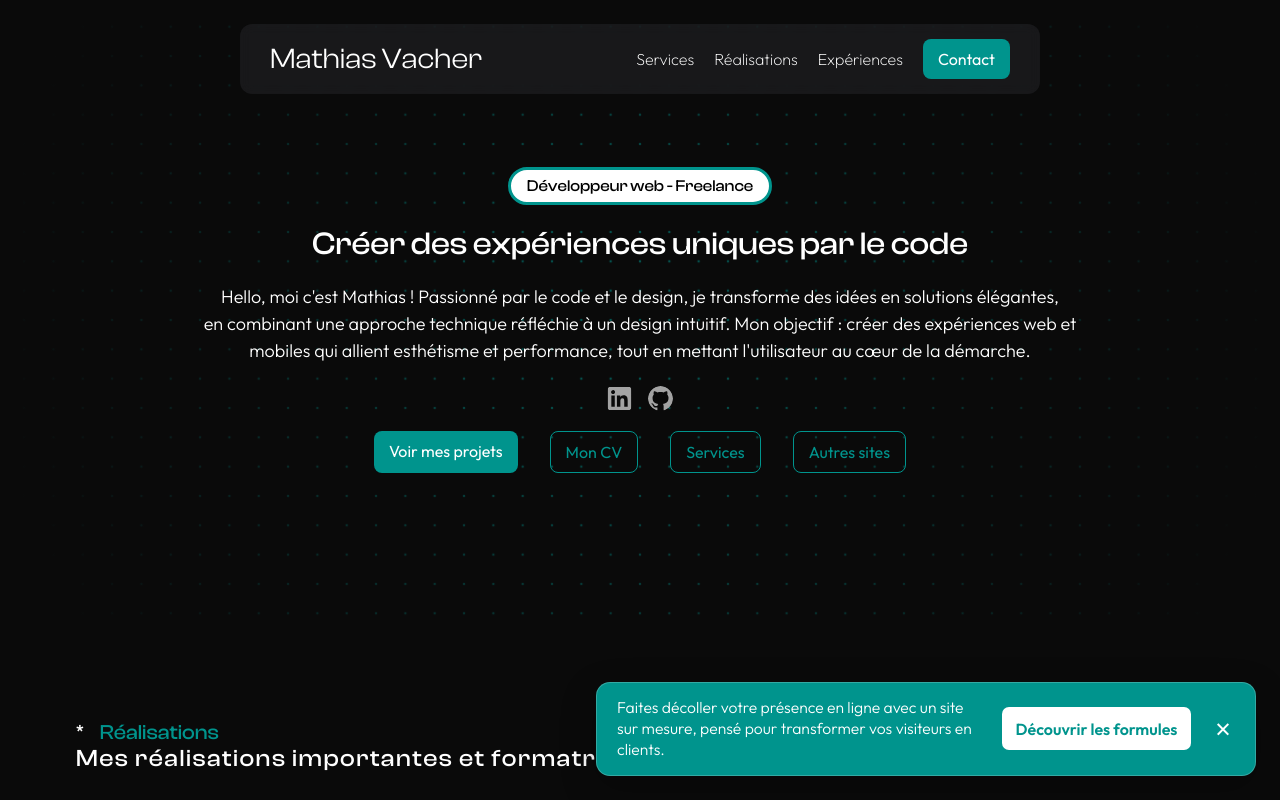
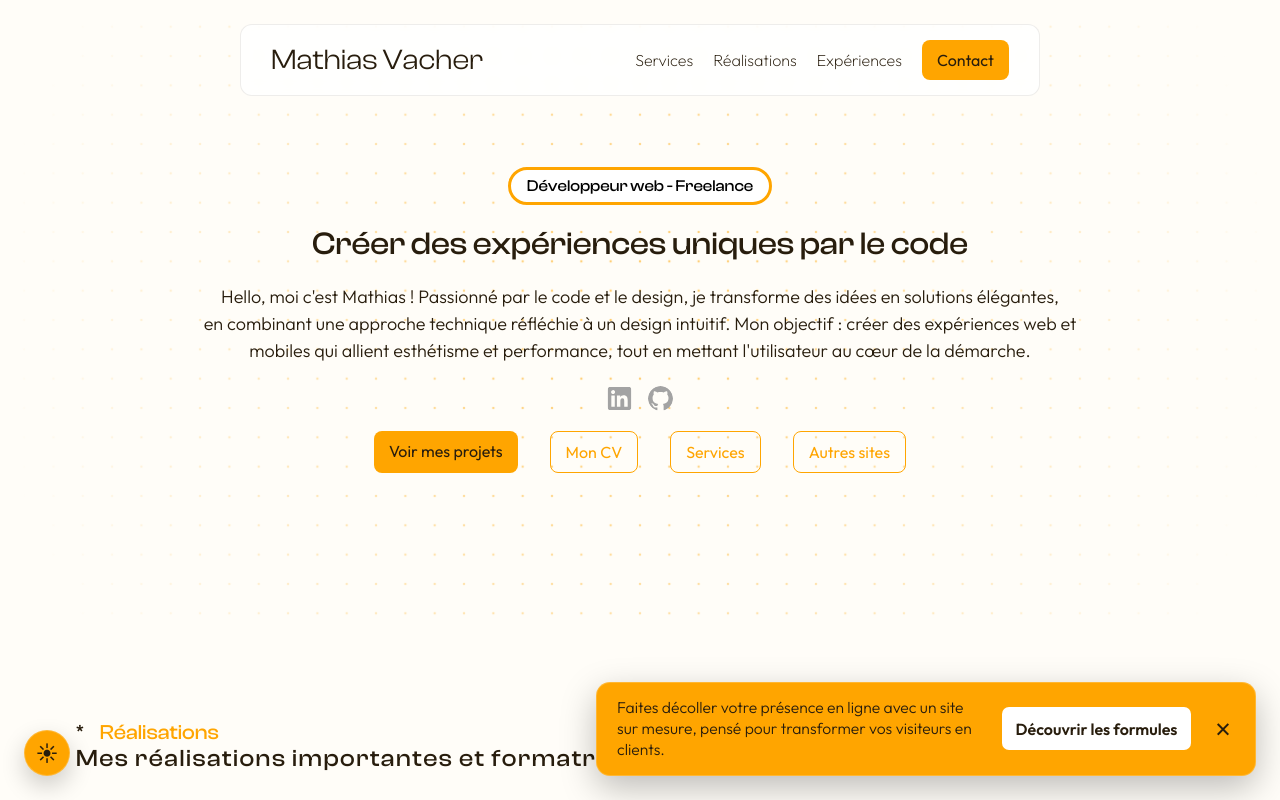
Before and after one commit to mathiasvacher/portfolio, a React (Vite) app: page / in a window 1280 px wide. Shown: the top 800 px of the page. Built offline with nearby package versions, Linux system fonts and the light colour scheme.

Commit message:
Add light theme w/ rules : user's system choice / between 10pm and 7am : dark theme by default

```diff
--- a/src/App.tsx
+++ b/src/App.tsx
@@ -15,6 +15,7 @@ import CV from "./pages/cv.tsx";
 import AutresSites from "./pages/autres-sites.tsx";
 import PromotionBanner from "./components/promotion-banner.tsx";
 import Services from "./pages/services.tsx";
+import ThemeToggle from "./components/theme-toggle.tsx";
 
 const pageVariants = {
   initial: { opacity: 0 },
@@ -109,6 +110,7 @@ function App() {
         <Header />
         <AnimatedRoutes />
         <Footer />
+        <ThemeToggle />
         <PromotionBanner
           storageKey="portfolio-services-banner-dismissed"
           message="Faites décoller votre présence en ligne avec un site sur mesure, pensé pour transformer vos visiteurs en clients."
--- /dev/null
+++ b/src/components/theme-toggle.tsx
@@ -0,0 +1,59 @@
+import { useEffect, useState } from "react";
+
+const storageKey = "portfolio-theme-preference";
+type Theme = "dark" | "light";
+
+const getDefaultTheme = (): Theme => {
+  const hour = new Date().getHours();
+
+  if (hour >= 22 || hour < 7) return "dark";
+
+  return window.matchMedia("(prefers-color-scheme: light)").matches
+    ? "light"
+    : "dark";
+};
+
+function ThemeToggle() {
+  const [theme, setTheme] = useState<Theme>(() => {
+    try {
+      const savedTheme = localStorage.getItem(storageKey);
+      if (savedTheme === "light" || savedTheme === "dark") return savedTheme;
+    } catch {
+      // Utilise les préférences de l'appareil si le stockage est indisponible.
+    }
+
+    return getDefaultTheme();
+  });
+
+  useEffect(() => {
+    document.documentElement.dataset.theme = theme;
+  }, [theme]);
+
+  const toggleTheme = () => {
+    const nextTheme = theme === "light" ? "dark" : "light";
+
+    try {
+      localStorage.setItem(storageKey, nextTheme);
+    } catch {
+      // Le choix reste actif tant que la page est ouverte.
+    }
+
+    setTheme(nextTheme);
+  };
+
+  const isLight = theme === "light";
+
+  return (
+    <button
+      className="theme-toggle"
+      type="button"
+      onClick={toggleTheme}
+      aria-label={isLight ? "Activer le thème sombre" : "Activer le thème clair"}
+      title={isLight ? "Activer le thème sombre" : "Activer le thème clair"}
+    >
+      <span aria-hidden="true">{isLight ? "☀︎" : "☾"}</span>
+    </button>
+  );
+}
+
+export default ThemeToggle;
--- a/src/scss/basics.scss
+++ b/src/scss/basics.scss
@@ -4,14 +4,14 @@
     padding: 8px 15px;
     border-radius: 8px;
     background: $accent-color;
-    color: $white;
+    color: var(--on-accent);
     border: none;
     transition: all 0.3s ease-in-out;
     font-weight: 400;
     cursor: pointer;
 
     &:hover {
-        background-color: darken($accent-color, 10%);
+        background-color: color-mix(in srgb, $accent-color 85%, black);
         transform: translateY(-2px);
     }
 
--- a/src/scss/contact.scss
+++ b/src/scss/contact.scss
@@ -75,7 +75,7 @@
                     }
 
                     &::placeholder {
-                        color: darken($white-text, 30%);
+                        color: color-mix(in srgb, $white-text 70%, $background-color);
                         font-weight: 200;
                     }
                 }
@@ -109,7 +109,7 @@
         cursor: pointer;
 
         &:hover {
-            background-color: darken($accent-color, 10%);
+            background-color: color-mix(in srgb, $accent-color 85%, black);
             transform: translateY(-2px);
         }
 
--- a/src/scss/headernav.scss
+++ b/src/scss/headernav.scss
@@ -19,7 +19,7 @@
         padding: 0;
 
         &:hover {
-            color: lighten($white-text, 20%);
+            color: color-mix(in srgb, $white-text 85%, white);
         }
 
         &.contact-btn {
@@ -28,7 +28,7 @@
 
 
             &:hover {
-                background-color: darken($accent-color, 10%);
+                background-color: color-mix(in srgb, $accent-color 85%, black);
                 transform: translateY(-2px);
                 box-shadow: 0 6px 10px rgba(0, 0, 0, 0.15);
             }
--- a/src/scss/homepage/hero.scss
+++ b/src/scss/homepage/hero.scss
@@ -64,9 +64,19 @@
                 flex-direction: row;
                 gap: 2rem;
 
-                @media (max-width: 350px) {
-                    flex-direction: column;
+                @media (max-width: 650px) {
+                    display: grid;
+                    grid-template-columns: repeat(2, minmax(0, 1fr));
                     gap: 1rem;
+                    width: min(340px, 100%);
+
+                    .bouton {
+                        text-align: center;
+                    }
+                }
+
+                @media (max-width: 400px) {
+                    grid-template-columns: 1fr;
                 }
             }
         }
--- a/src/scss/scrollbar.scss
+++ b/src/scss/scrollbar.scss
@@ -16,7 +16,7 @@
 }
 
 ::-webkit-scrollbar-thumb:hover {
-  background: darken($accent-color, 10%);
+  background: color-mix(in srgb, $accent-color 85%, black);
 }
 
 /* Firefox */
--- a/src/scss/services.scss
+++ b/src/scss/services.scss
@@ -20,7 +20,7 @@
 .services-hero {
     min-height: 80vh;
     margin: 0 !important;
-    background-image: radial-gradient(circle, rgba($accent-color, .75) 0%, transparent 8%);
+    background-image: radial-gradient(circle, rgb(var(--accent-rgb) / .75) 0%, transparent 8%);
     background-position: center;
     background-size: 26px 26px;
 
@@ -128,8 +128,8 @@
     background: rgba(255, 255, 255, .04);
 
     &--primary {
-        border-color: rgba($accent-color, .6);
-        background: linear-gradient(145deg, rgba($accent-color, .24), rgba(255, 255, 255, .05));
+        border-color: rgb(var(--accent-rgb) / .6);
+        background: linear-gradient(145deg, rgb(var(--accent-rgb) / .24), rgba(255, 255, 255, .05));
     }
 
     &__label {
@@ -246,7 +246,7 @@
     border-radius: 22px;
     background:
         radial-gradient(circle at 15% 20%, rgba(255, 255, 255, .24), transparent 34%),
-        linear-gradient(125deg, #007d78 0%, $accent-color 48%, #00a59a 100%);
+        linear-gradient(125deg, var(--accent-dark) 0%, $accent-color 48%, var(--accent-light) 100%);
     text-align: center;
 
     .services-eyebrow {
--- a/src/scss/style.scss
+++ b/src/scss/style.scss
@@ -1,4 +1,6 @@
 @use 'variables' as *;
+@use 'theme' as *;
+@use 'theme-toggle' as *;
 @use 'basics' as *;
 @use 'fonts' as *;
 @use 'custom' as *;
--- /dev/null
+++ b/src/scss/theme-toggle.scss
@@ -0,0 +1,36 @@
+@use 'variables' as *;
+
+.theme-toggle {
+    position: fixed;
+    z-index: 1100;
+    bottom: 1.5rem;
+    left: 1.5rem;
+    display: grid;
+    width: 46px;
+    height: 46px;
+    padding: 0;
+    border: 1px solid rgb(255 255 255 / .2);
+    border-radius: 50%;
+    place-items: center;
+    background: $accent-color;
+    box-shadow: 0 10px 25px rgb(0 0 0 / .2);
+    color: var(--on-accent);
+    font-size: 1.35rem;
+
+    &:hover {
+        background: color-mix(in srgb, $accent-color 88%, black);
+        transform: translateY(-2px);
+    }
+
+    &:focus-visible {
+        outline: 2px solid var(--on-accent);
+        outline-offset: 3px;
+    }
+
+    @media (max-width: 650px) {
+        bottom: 1rem;
+        left: 1rem;
+        width: 42px;
+        height: 42px;
+    }
+}
--- /dev/null
+++ b/src/scss/theme.scss
@@ -0,0 +1,87 @@
+:root {
+    --background-color: #0a0a0a;
+    --main-color: #000;
+    --accent-color: rgb(0, 148, 141);
+    --accent-rgb: 0 148 141;
+    --accent-dark: #007d78;
+    --accent-light: #00a59a;
+    --accent-fade: #fff;
+    --on-accent: #fff;
+    --text-primary: #fff;
+    --text-secondary: #ebebeb;
+    --text-dark: #0a0a0a;
+    color-scheme: dark;
+}
+
+html[data-theme='light'] {
+    --background-color: #fffdf8;
+    --main-color: #fffdf8;
+    --accent-color: #ffa500;
+    --accent-rgb: 255 165 0;
+    --accent-dark: #df8600;
+    --accent-light: #ffbd38;
+    --accent-fade: #261a05;
+    --on-accent: #281d0d;
+    --text-primary: #281d0d;
+    --text-secondary: #675a47;
+    --text-dark: #281d0d;
+    color-scheme: light;
+
+    header .header-container,
+    .header-nav.mobile,
+    #contact form {
+        background: rgba(255, 255, 255, .78) !important;
+        border: 1px solid rgba(40, 29, 13, .08);
+    }
+
+    #contact .input-box .field {
+        background: rgba(255, 255, 255, .9);
+        border-color: rgba(40, 29, 13, .18);
+        color: var(--text-primary);
+    }
+
+    .services-page h1,
+    .services-page h2,
+    .services-page h3,
+    .services-price,
+    .services-monthly strong,
+    footer .footer-container h1,
+    #hero .gradient .content h2 {
+        color: var(--text-primary) !important;
+    }
+
+    .services-benefit {
+        border: 1px solid rgba(40, 29, 13, .1);
+        background: rgba(255, 255, 255, .72);
+    }
+
+    .services-price-card {
+        border-color: rgba(40, 29, 13, .12);
+        background: rgba(255, 255, 255, .72);
+    }
+
+    .services-price-card--primary {
+        border-color: rgb(var(--accent-rgb) / .55);
+        background: linear-gradient(145deg, rgb(var(--accent-rgb) / .18), rgba(255, 255, 255, .82));
+    }
+
+    .services-cta {
+        color: #281d0d;
+    }
+
+    .services-cta h2,
+    .services-cta > p:not(.services-eyebrow) {
+        color: #281d0d !important;
+    }
+
+    .promotion-banner__action,
+    .services-cta .bouton {
+        color: #281d0d !important;
+    }
+
+    .promotion-banner p,
+    .promotion-banner__close,
+    .theme-toggle {
+        color: var(--on-accent);
+    }
+}
--- a/src/scss/variables.scss
+++ b/src/scss/variables.scss
@@ -1,17 +1,16 @@
 // Couleurs :
-$background-color: rgba(10, 10, 10, 1);
-// $background-color: rgba(240, 240, 240, 1);
+$background-color: var(--background-color);
 
-$main-color:#000;
-$accent-color: rgb(0, 148, 141);
-$accent-fade: #fff;
+$main-color: var(--main-color);
+$accent-color: var(--accent-color);
+$accent-fade: var(--accent-fade);
 
 $black: #000;
 $white: #fff;
 
-$white-text-para: rgb(235, 235, 235);
-$white-text: rgb(255, 255, 255);
-$black-text: rgb(10, 10, 10);
+$white-text-para: var(--text-secondary);
+$white-text: var(--text-primary);
+$black-text: var(--text-dark);
 
 // Fonts :
 $font-outfit: "Outfit", serif;
```
